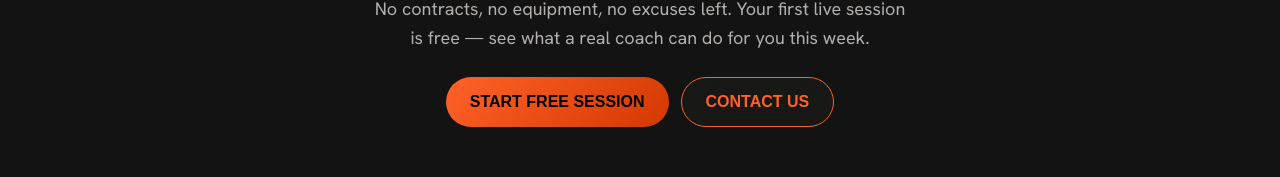
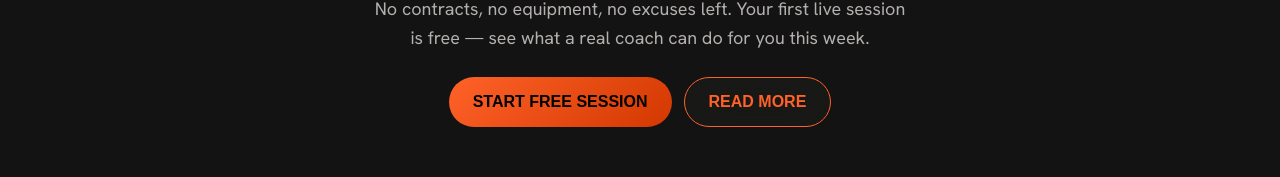
Before and after one commit to ronitsysgrate/fitwithsai, a Next.js app: page / in a window 1280 px wide. Shown: the part 2681-2858 px from the top of the page. Built offline with nearby package versions, Linux system fonts and the light colour scheme; a web font is replaced by a local one.

Commit message:
refactor: updated buttons

```diff
--- a/src/components/home/FinalCTA.tsx
+++ b/src/components/home/FinalCTA.tsx
@@ -24,8 +24,8 @@ const FinalCTA = () => {
                 </p>
 
                 <div className="final-cta-actions">
-                    <button className="btn-primary btn-hover-glow">Start Free Session</button>
-                    <button onClick={() => router.push('/contact')} className="btn-secondary btn-hover-glow">Contact Us</button>
+                    <button onClick={() => router.push('/contact')} className="btn-primary btn-hover-glow">Start Free Session</button>
+                    <button onClick={() => router.push('/about')} className="btn-secondary btn-hover-glow">Read More</button>
                 </div>
             </Reveal>
         </section>
```
